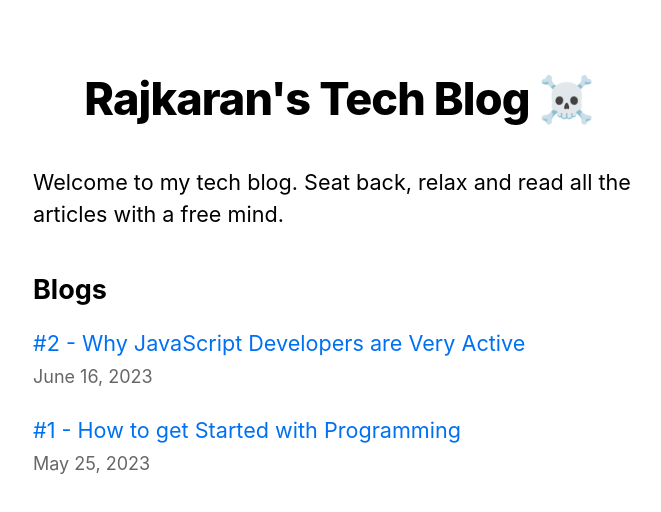
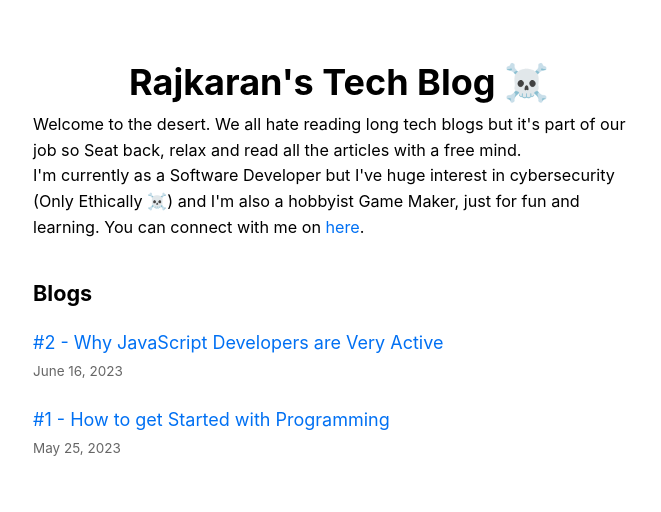
Before and after one commit to rajkaranm/blog, a Next.js app: page / in a window 1280 px wide. Shown: the top 512 px of the page, without its empty margins (301-962 px from the left). Built offline with nearby package versions, Linux system fonts and the light colour scheme.

Commit message:
updated css of blog

```diff
--- a/components/layout.js
+++ b/components/layout.js
@@ -36,30 +36,11 @@ export default function Layout({ children, home }) {
       <header className={styles.header}>
         {home ? (
           <>
-            {/* <Image
-              priority
-              src="https://avatars.githubusercontent.com/u/91548273?v=4"
-
-              className={utilStyles.borderCircle}
-              height={144}
-              width={144}
-              alt={name}
-            /> */}
-            <h1 className={utilStyles.heading2Xl}>{name}</h1>
+            <h1 style={{margin: "0"}}>{name}</h1>
           </>
         ) : (
           <>
-            {/* <Link href="/">
-              <Image
-                priority
-                src="https://avatars.githubusercontent.com/u/91548273?v=4"
-                className={utilStyles.borderCircle}
-                height={108}
-                width={108}
-                alt={name}
-              />
-            </Link> */}
-            <h2 className={utilStyles.headingLg}>
+            <h2 style={{margin: "0"}}>
               <Link href="/" className={utilStyles.colorInherit}>
                 {name}
               </Link>
--- a/pages/index.js
+++ b/pages/index.js
@@ -12,14 +12,15 @@ export default function Home({ allPostsData }) {
         <title>{siteTitle}</title>
       </Head>
       <section className={utilStyles.headingMd}>
-        <p>Welcome to my tech blog. Seat back, relax and read all the articles with a free mind.</p>
+        <p style={{margin: "0"}}> Welcome to the desert. We all hate reading long tech blogs but it's part of our job so Seat back, relax and read all the articles with a free mind.</p>
+        <p style={{marginTop: "0"}}> I'm currently as a Software Developer but I've huge interest in cybersecurity (Only Ethically ☠️) and I'm also a hobbyist Game Maker, just for fun and learning. You can connect with me on <a href='https://x.com/imrajkaran_' target='_blank'>here</a>. </p>
       </section>
       <section className={`${utilStyles.headingMd} ${utilStyles.padding1px}`}>
-        <h2 className={utilStyles.headingLg}>Blogs</h2>
+        <h2 style={{fontSize: "1.2rem"}}>Blogs</h2>
         <ul className={utilStyles.list}>
           {allPostsData.map(({ id, date, title }) => (
             <li className={utilStyles.listItem} key={id}>
-              <Link href={`/posts/${id}`}>{title}</Link>
+              <Link style={{fontSize: "1rem"}} href={`/posts/${id}`}>{title}</Link>
               <br />
               <small className={utilStyles.lightText}>
                 <Date dateString={date} />
--- a/styles/utils.module.css
+++ b/styles/utils.module.css
@@ -1,28 +1,21 @@
 .heading2Xl {
   font-size: 2.5rem;
-  line-height: 1.2;
   font-weight: 800;
   letter-spacing: -0.05rem;
-  margin: 1rem 0;
 }
 
 .headingXl {
   font-size: 2rem;
-  line-height: 1.3;
   font-weight: 800;
   letter-spacing: -0.05rem;
-  margin: 1rem 0;
 }
 
 .headingLg {
   font-size: 1.5rem;
-  line-height: 1.4;
-  margin: 1rem 0;
 }
 
 .headingMd {
-  font-size: 1.2rem;
-  line-height: 1.5;
+  font-size: 0.9rem;
 }
 
 .borderCircle {
```
